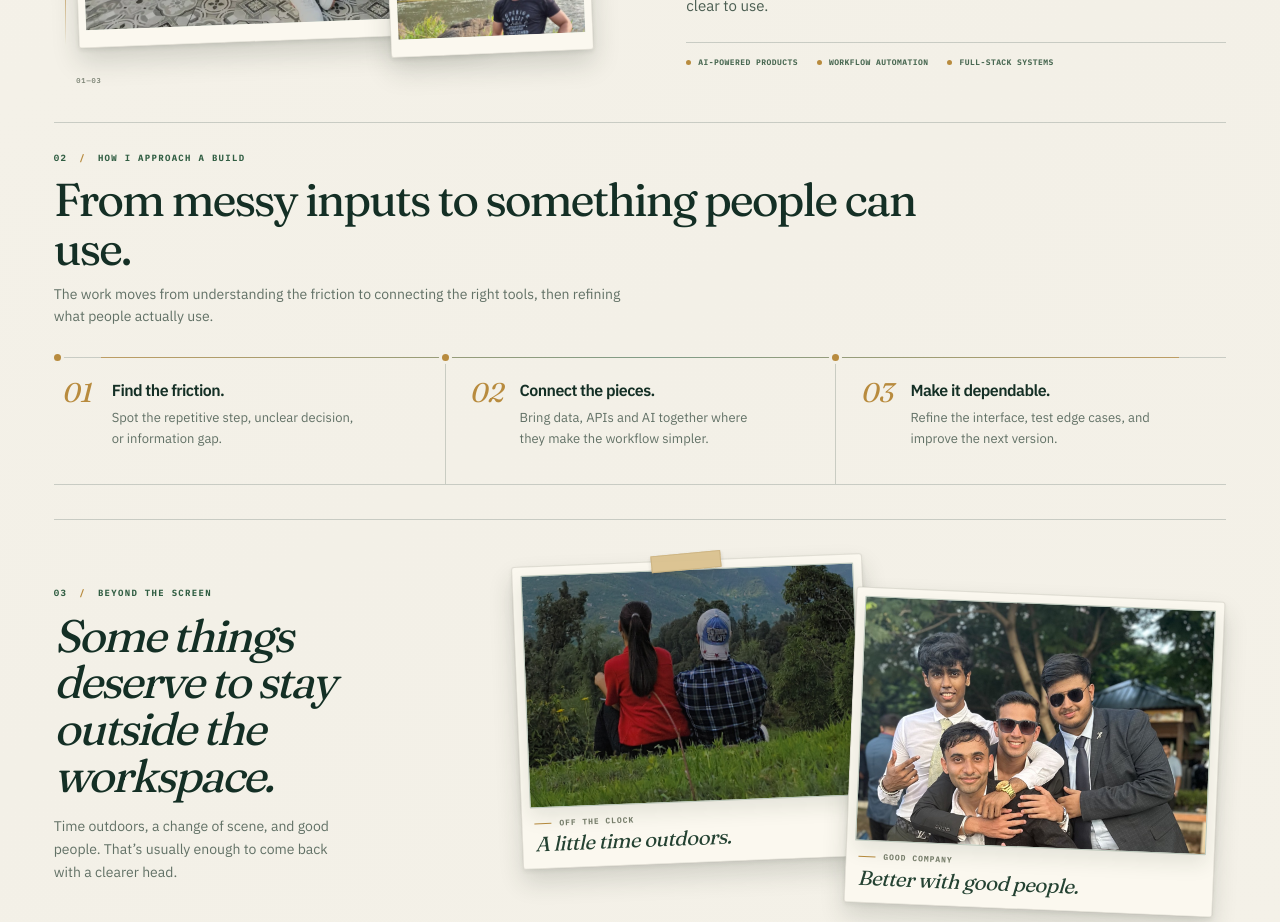
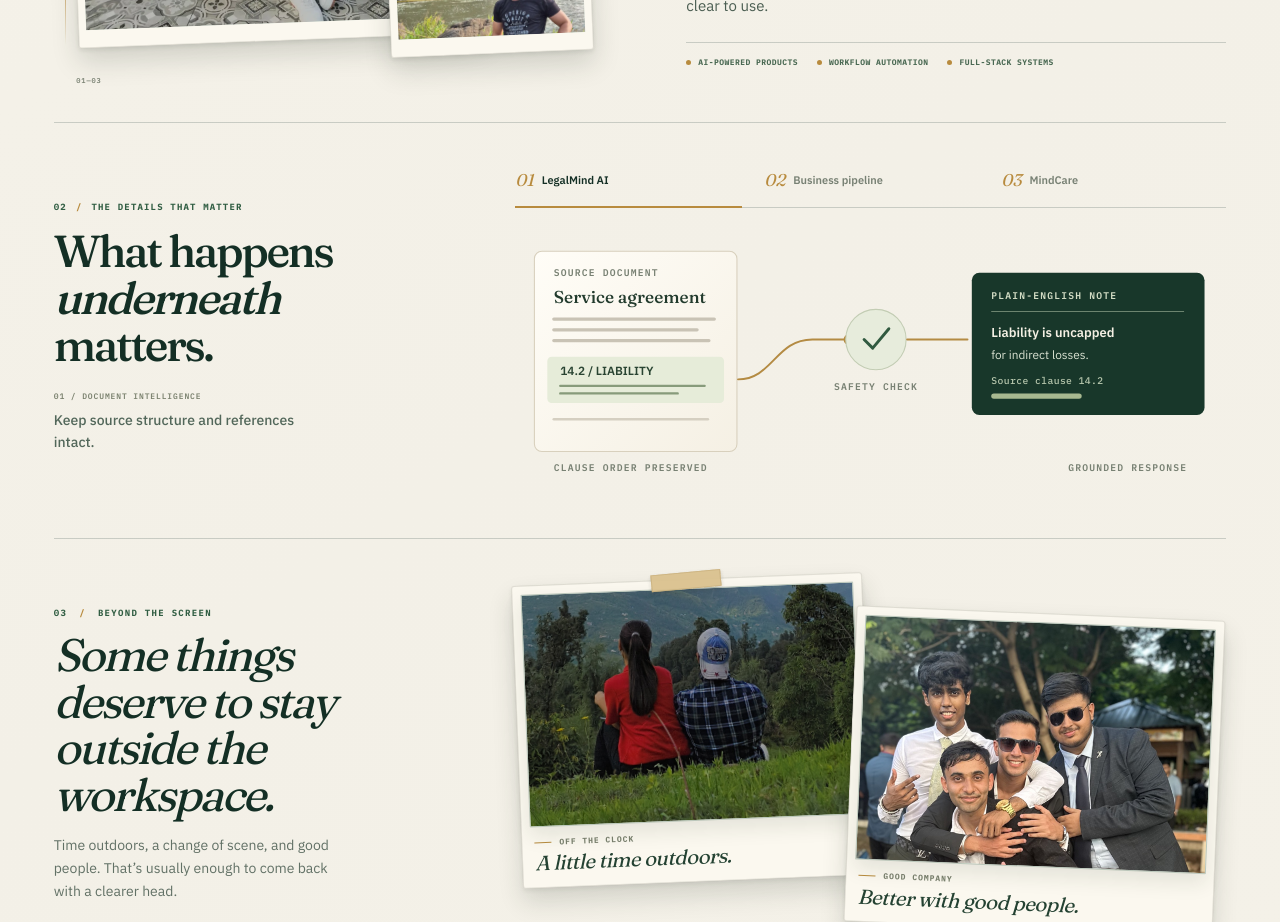
Before and after one commit to mohitagg07/portfolio, a Next.js app: page / in a window 1280 px wide. Shown: the part 1380-2302 px from the top of the page. Built offline with nearby package versions, Linux system fonts and the light colour scheme; no server answers.

Commit message:
Replace generic About process with interactive engineering section

```diff
--- a/app/components/Story.tsx
+++ b/app/components/Story.tsx
@@ -3,6 +3,7 @@
 import Image from "next/image";
 import { motion, useReducedMotion } from "motion/react";
 import { useInView } from "./useInView";
+import EngineeringPractice from "./EngineeringPractice";
 
 const EASE: [number, number, number, number] = [0.16, 1, 0.3, 1];
 
@@ -140,44 +141,7 @@ export default function Story() {
           </motion.div>
         </div>
 
-        <motion.section
-          className="about-fieldnotes__chapter about-fieldnotes__approach"
-          aria-labelledby="about-approach-title"
-          {...inViewReveal}
-        >
-          <div className="about-fieldnotes__chapter-heading">
-            <p className="about-fieldnotes__kicker">02 <span>/</span> HOW I APPROACH A BUILD</p>
-            <h3 id="about-approach-title">From messy inputs to something people can use.</h3>
-            <p className="about-fieldnotes__chapter-intro">
-              The work moves from understanding the friction to connecting the right tools,
-              then refining what people actually use.
-            </p>
-          </div>
-
-          <div className="about-fieldnotes__process" aria-label="My approach to building">
-            <article className="about-fieldnotes__step">
-              <span className="about-fieldnotes__step-number">01</span>
-              <div>
-                <h4>Find the friction.</h4>
-                <p>Spot the repetitive step, unclear decision, or information gap.</p>
-              </div>
-            </article>
-            <article className="about-fieldnotes__step">
-              <span className="about-fieldnotes__step-number">02</span>
-              <div>
-                <h4>Connect the pieces.</h4>
-                <p>Bring data, APIs and AI together where they make the workflow simpler.</p>
-              </div>
-            </article>
-            <article className="about-fieldnotes__step">
-              <span className="about-fieldnotes__step-number">03</span>
-              <div>
-                <h4>Make it dependable.</h4>
-                <p>Refine the interface, test edge cases, and improve the next version.</p>
-              </div>
-            </article>
-          </div>
-        </motion.section>
+        <EngineeringPractice />
 
         <motion.section
           className="about-fieldnotes__beyond"
```
